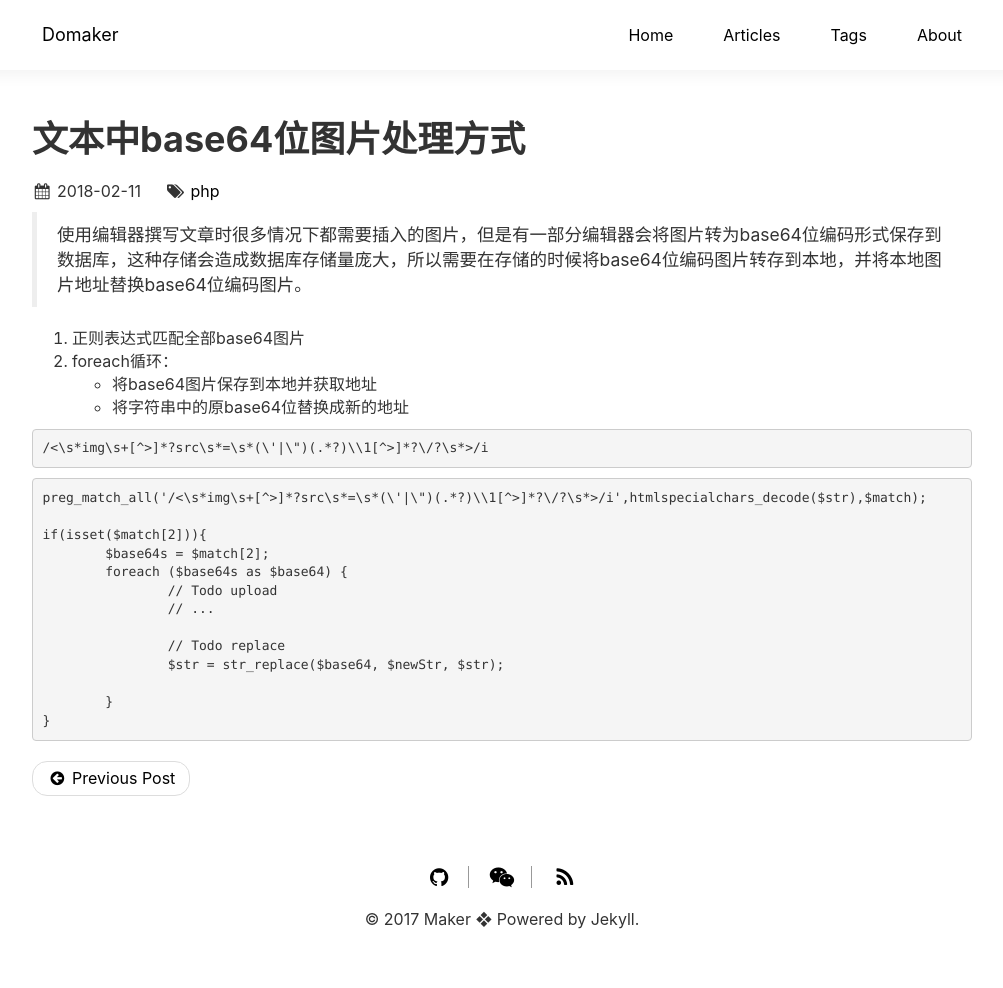
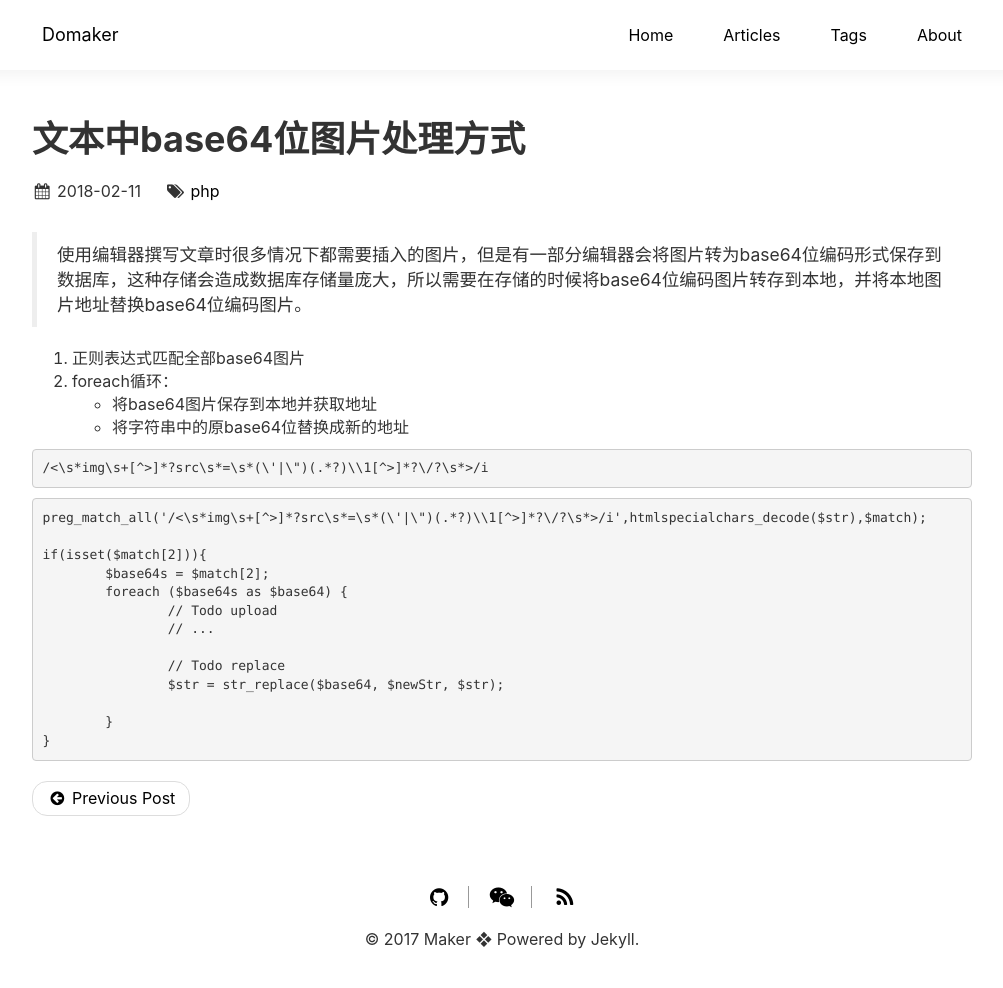
Before and after one commit to HerbCollins/HerbCollins.github.io, a Jekyll site: the page built from _posts/2018-02-11-PHP-deal-image.md, in a window 1280 px wide and 996 px high. Shown: the top 988 px of the window, without its empty margins (138-1141 px from the left). Built offline with Jekyll 4.4.1, drawn with Linux system fonts in a browser that asks for light colours.

Commit message:
调整tag链接

```diff
--- a/css/style.css
+++ b/css/style.css
@@ -79,6 +79,7 @@
 }
 .article-attrs{
 	padding:10px 0px;
+	margin-bottom: 20px;
 }
 .article-attrs span{
 	display: inline-block;
--- a/index.html
+++ b/index.html
@@ -33,7 +33,7 @@
 									<i class="fa fa-fw fa-calendar"></i> {{ post.date | date: "%Y-%m-%d" }}
 								</span>
 								<span><i class="fa fa-fw fa-tags"></i>
-									{% for tag in page.tags %}
+									{% for tag in post.tags %}
 		                            <a href="/2_tags/#{{ tag }}" title="{{ tag }}">{{ tag }}</a>
 		                            {% endfor %}
 								</span>
```
Also changed, not shown: 1_articles.md (+3 -3 lines).
